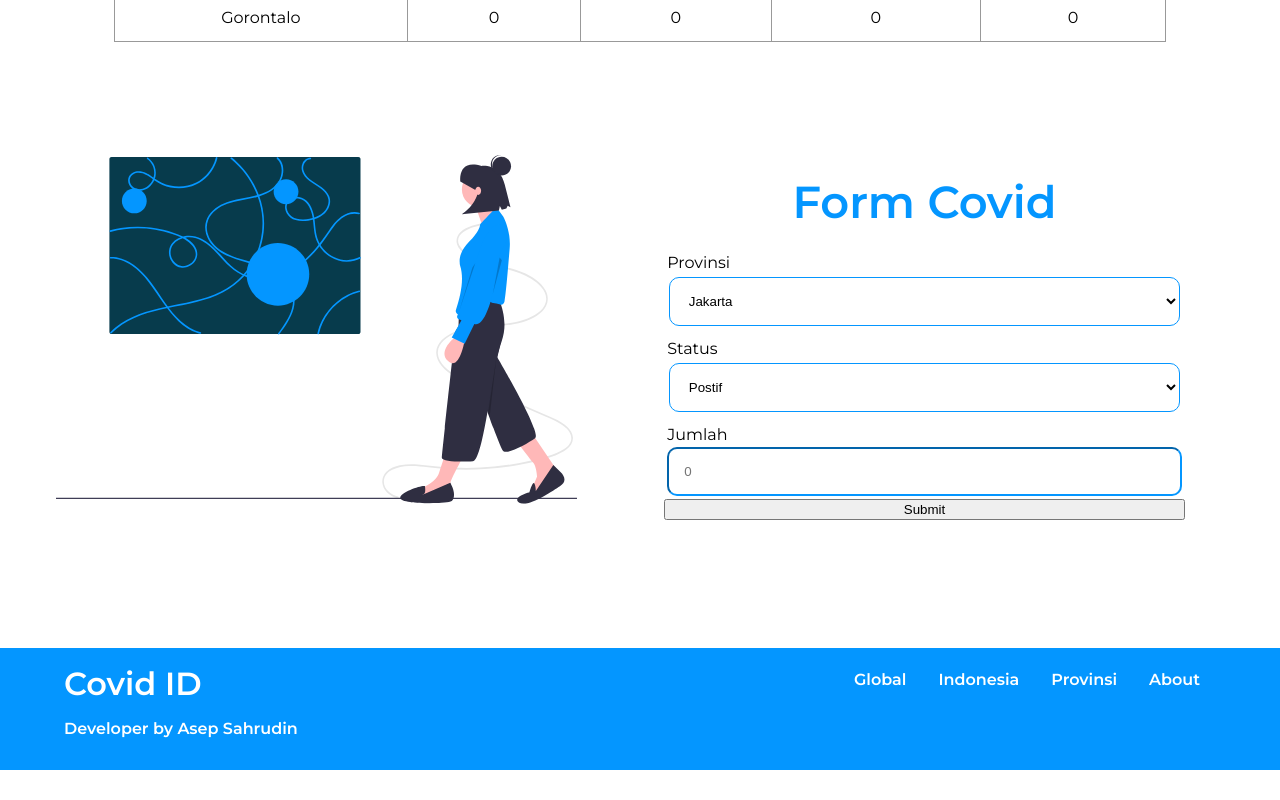
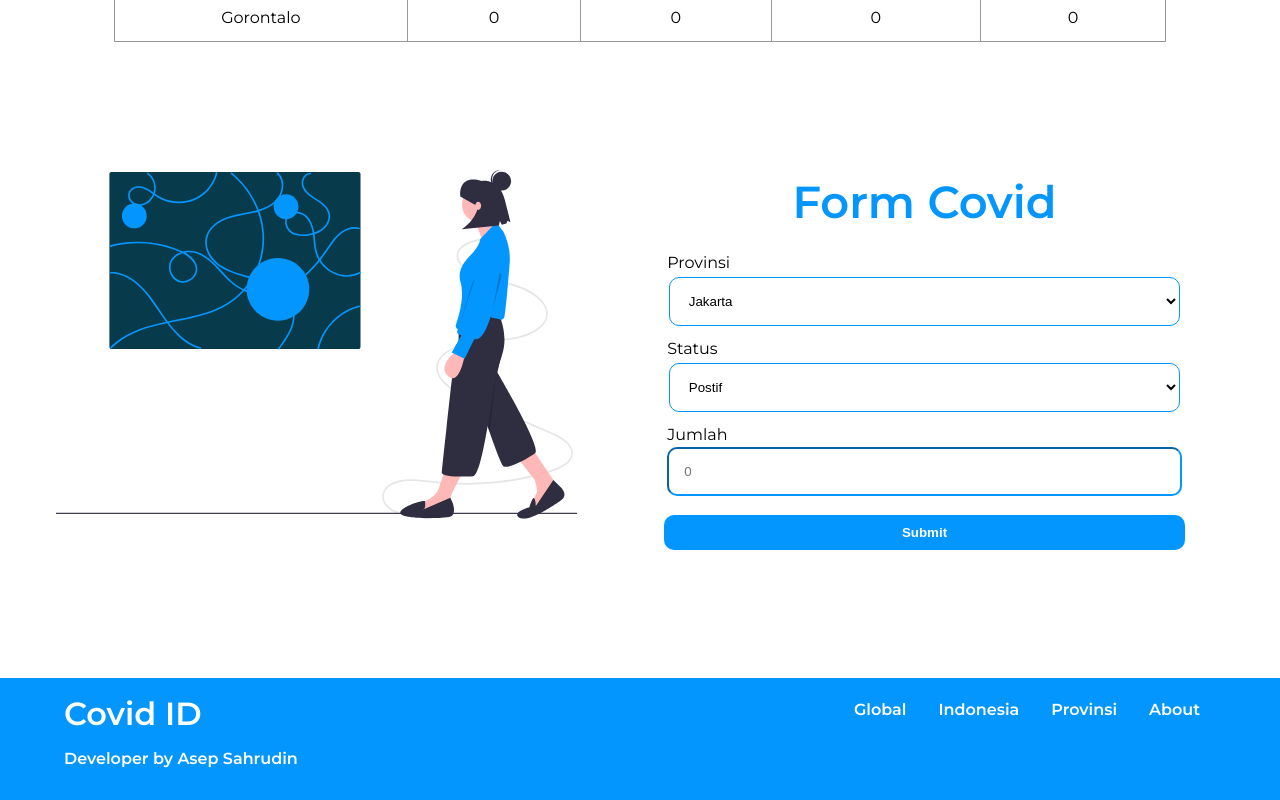
Before and after one commit to AsepSahrudin18/SIM-Data-Covid19, a React (Create React App) app in the folder react-covid/: page /covid/provinsi in a window 1280 px wide. Shown: the part 2367-3167 px from the top of the page. Before the commit the page ends 3137 px from the top, so only its background shows below. Built offline with nearby package versions, Linux system fonts and the light colour scheme.

Commit message:
styled button

```diff
--- a/react-covid/src/components/FormCovid/Form.styled.js
+++ b/react-covid/src/components/FormCovid/Form.styled.js
@@ -55,6 +55,20 @@ const StyledForm = styled.div`
     color: red;
   }
 
+  button {
+    background-color: #0496ff;
+    color: white;
+    padding: 10px 10px;
+    border-radius: 10px;
+    width: 100%;
+    margin-top: 1rem;
+    border: none;
+    font-weight: bold;
+  }
+
+  button:hover {
+    background-color: #118ab2;
+  }
   /* Medium Screen */
   @media screen and (min-width: 768px) {
     margin-bottom: 5rem;
--- a/react-covid/src/components/FormCovid/FormCovid.js
+++ b/react-covid/src/components/FormCovid/FormCovid.js
@@ -1,7 +1,6 @@
 import assets from "../../Assets/images/conceptual.svg";
 import { useState } from "react";
 import StyledForm from "./Form.styled";
-import Button from "../ui/Button";
 
 function FormCovid(props) {
   const { provs, setProvs } = props;
@@ -114,7 +113,7 @@ function FormCovid(props) {
             )}
 
             {/* <button>Submit</button> */}
-            <Button>Submit</Button>
+            <button>Submit</button>
           </form>
         </div>
       </section>
```
